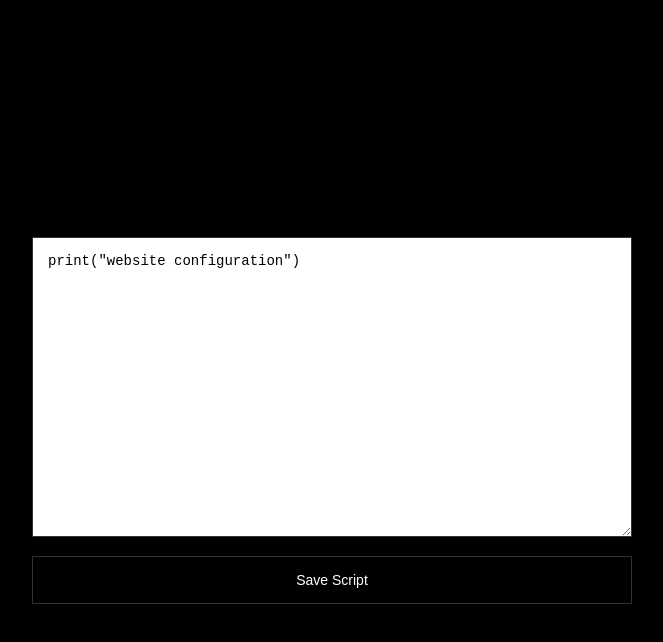
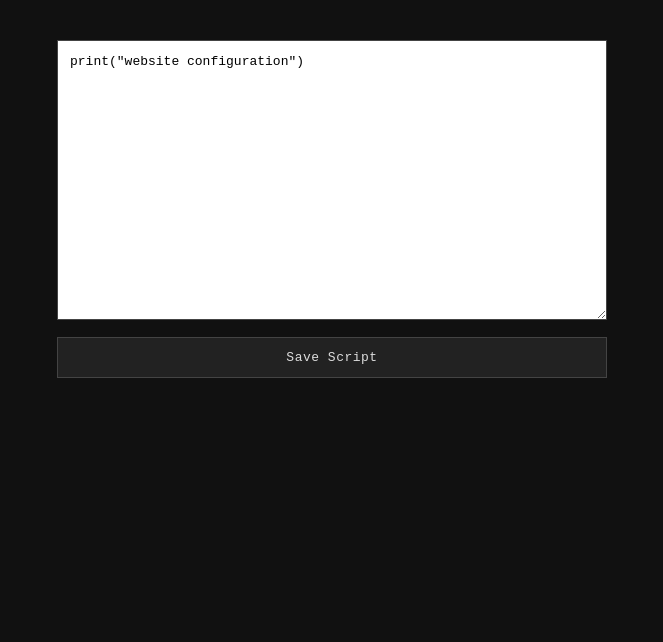
Before and after one commit to hehefhgdfgt/lua-script-manager, a website: page public/index.html in a window 1280 px wide. Shown: the whole page, without its empty margins (308-971 px from the left). Drawn offline with Linux system fonts and the light colour scheme.

Commit message:
More human feel - Courier New font, natural colors

```diff
--- a/public/index.html
+++ b/public/index.html
@@ -6,48 +6,49 @@
     <title></title>
     <style>
         body {
-            font-family: sans-serif;
-            background: #000;
-            color: #888;
+            font-family: 'Courier New', monospace;
+            background: #111;
+            color: #aaa;
             margin: 0;
-            padding: 20px;
-            display: flex;
-            justify-content: center;
-            align-items: center;
+            padding: 40px 20px;
             min-height: 100vh;
         }
         .container {
             width: 100%;
-            max-width: 600px;
+            max-width: 550px;
+            margin: 0 auto;
         }
         textarea {
             width: 100%;
-            height: 300px;
+            height: 280px;
             background: #fff;
             color: #000;
-            border: 1px solid #333;
-            padding: 15px;
-            font-family: monospace;
-            font-size: 14px;
+            border: 1px solid #444;
+            padding: 12px;
+            font-family: 'Courier New', monospace;
+            font-size: 13px;
             resize: vertical;
             box-sizing: border-box;
+            line-height: 1.4;
         }
         textarea:focus {
             outline: none;
-            border-color: #000;
+            border-color: #666;
         }
         button {
             width: 100%;
-            margin-top: 15px;
-            padding: 15px;
-            background: #000;
-            color: #fff;
-            border: 1px solid #333;
-            font-size: 14px;
+            margin-top: 12px;
+            padding: 12px;
+            background: #222;
+            color: #ddd;
+            border: 1px solid #444;
+            font-family: 'Courier New', monospace;
+            font-size: 13px;
             cursor: pointer;
+            letter-spacing: 0.5px;
         }
         button:hover {
-            background: #222;
+            background: #333;
         }
     </style>
 </head>
```
